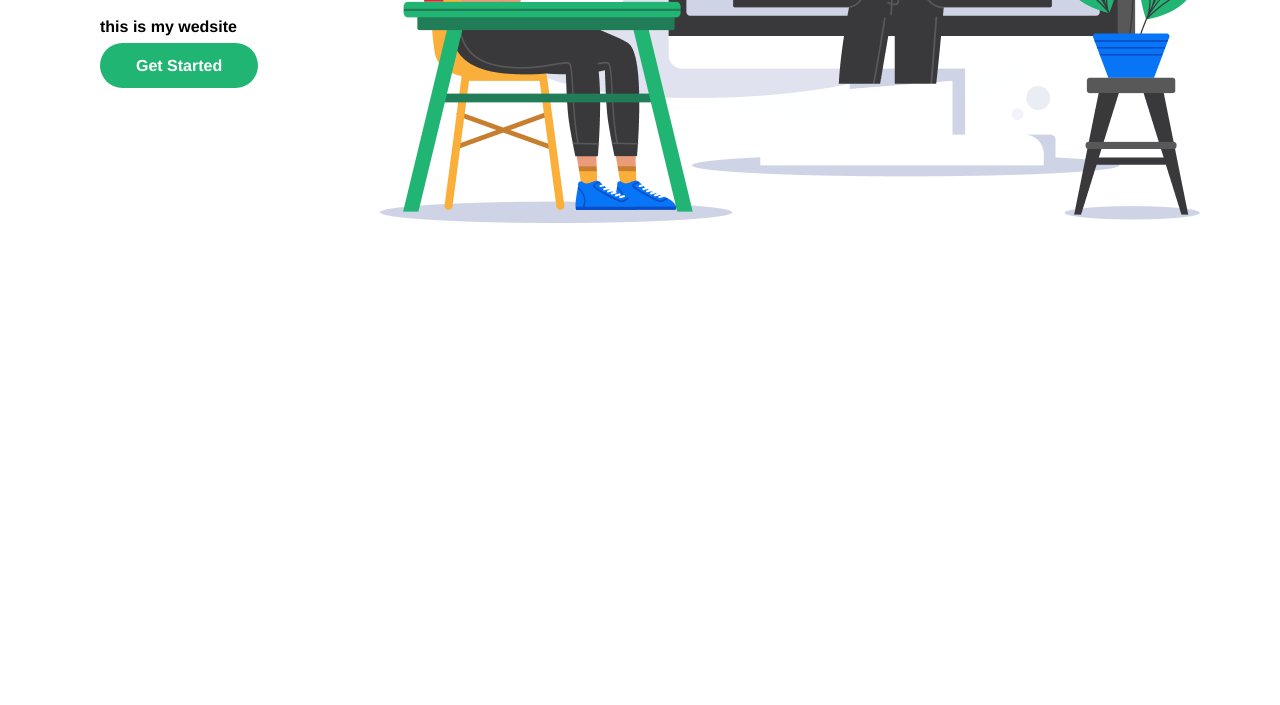
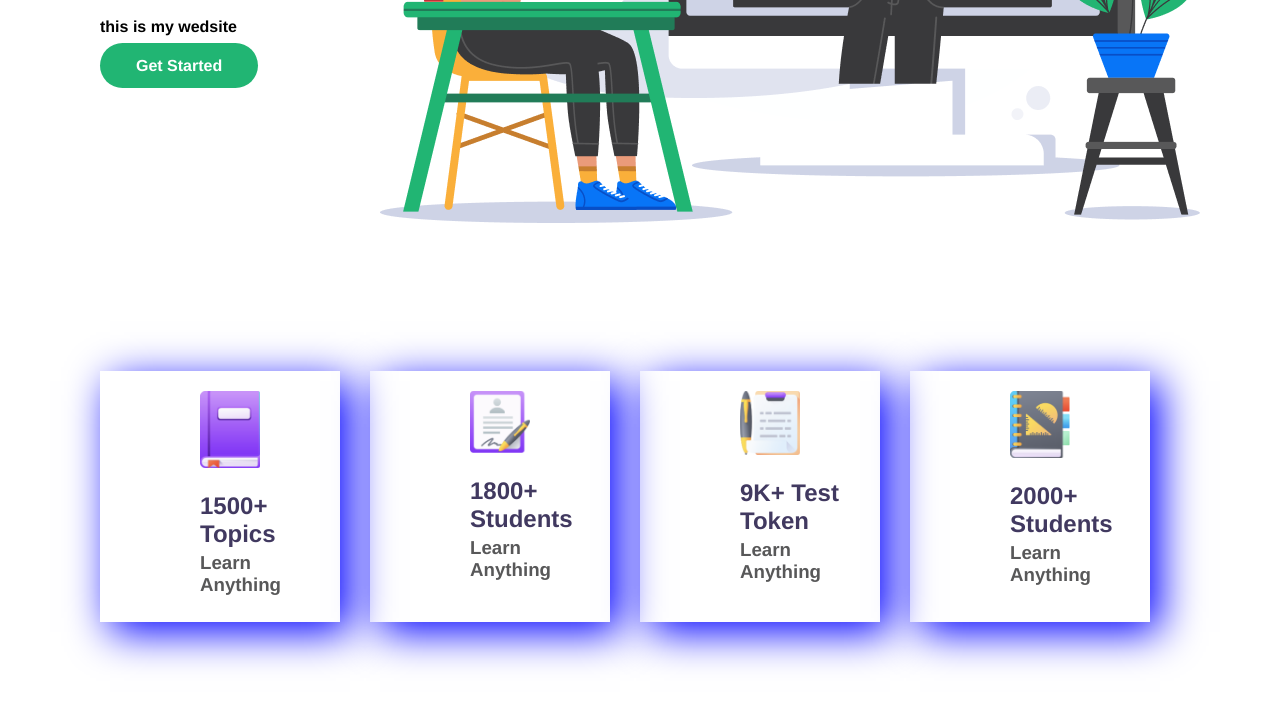
Before and after one commit to SAJID-2013388/my-second-project, a plain HTML site: page index.html in a window 1280 px wide. Shown: the part 379-1084 px from the top of the page. Before the commit the page ends 800 px from the top, so only its background shows below. Drawn offline with Linux system fonts and the light colour scheme; files whose address does not match are found by name; a web font is replaced by a local one.

Commit message:
second section DONE

```diff
--- a/index.html
+++ b/index.html
@@ -15,7 +15,7 @@
           <li><a href="#">COURSES</a></li>
           <li><a href="#">OTHERS</a></li>
           <li><a href="#">BLOG</a></li>
-          <li><a target="_blank" href="https://www.login.com/" id="signin-btn">SIGN IN</a></li>
+          <li><a target="_blank" href="https://www.w3schools.com/css/css_font_size.asp" id="signin-btn">SIGN IN</a></li>
         </ul>
       </div>
       <div class="container">
@@ -28,12 +28,37 @@
             <h1>ON <span id="greenish">ANY SCHEDULE</span></h1>
             <h4>my name is kazi sajid mahmud.</h4>
             <h4>this is my wedsite</h4>
-            <a target="_blank" href="https://www.login.com/" id="GetStarted-btn">Get Started</a>
+            <a target="_blank" href="https://www.w3schools.com/css/css_font_size.asp" id="GetStarted-btn">Get Started</a>
         </div>
         <div class="illustration">
             <img src="C:\WEB DEVELOPMENT\my-second-project\Photos\illustration.png" alt="">
         </div>
     </section>
 
+    <section>
+      <div class="image-container">
+        <div id="Book">
+        <img src="C:\WEB DEVELOPMENT\my-second-project\ICON\book.png">
+        <h2>1500+ Topics</h2>
+        <h3>Learn Anything</h3>
+        </div>
+        <div id="student">
+        <img src="C:\WEB DEVELOPMENT\my-second-project\ICON\Student.png">
+        <h2>1800+ Students</h2>
+        <h3>Learn Anything</h3>
+        </div>
+        <div id="test">
+        <img src="C:\WEB DEVELOPMENT\my-second-project\ICON\Test.png">
+        <h2>9K+ Test Token</h2>
+        <h3>Learn Anything</h3>
+        </div>
+        <div id="students">
+        <img src="C:\WEB DEVELOPMENT\my-second-project\ICON\Students.png">
+        <h2>2000+ Students</h2>
+        <h3>Learn Anything</h3>
+        </div>
+      </div>
+    </section>
+
 </body>
 </html>
--- a/style.css
+++ b/style.css
@@ -79,5 +79,63 @@ body{
    padding-right: 0px;
    padding-bottom: 0px;
    padding-left: 0px;
+  }
+  section{
+    height: 500px;
+    padding-bottom: 150px;
+  }
+  .image-container {
+    display: flex;
+    padding: 100px;
+  }
+  .image-container img {
+    width: 25%;
+    height: auto;
+    margin-left: 100px;
+  }
+
+  h2{
+    width: 100px;
+    height: 40px;
+    padding-left: 100px;
+    color: rgba(65, 57, 96, 1);
+  }
+  h3{
+    width: 128px;
+    height: 24px;
+    padding-left: 100px;
+    color: rgba(88, 88, 89, 1);
+  }
+  #Book{
+    margin-right: 30px;
+    padding-top: 20px;
+    box-shadow: 10px 10px 40px blue;
+    border: 270px;
+    width: 672px;
+    height: 231px;
 
   }
+  #student{
+    margin-right: 30px;
+    padding-top: 20px;
+    box-shadow: 10px 10px 40px blue;
+    border: 270px;
+    width: 672px;
+    height: 231px;
+  }
+  #test{
+    margin-right: 30px;
+    padding-top: 20px;
+    box-shadow: 10px 10px 40px blue;
+    border: 270px;
+    width: 672px;
+    height: 231px;
+  }
+  #students{
+    margin-right: 30px;
+    padding-top: 20px;
+    box-shadow: 10px 10px 40px blue;
+    border: 270px;
+    width: 672px;
+    height: 231px;
+  }
```
